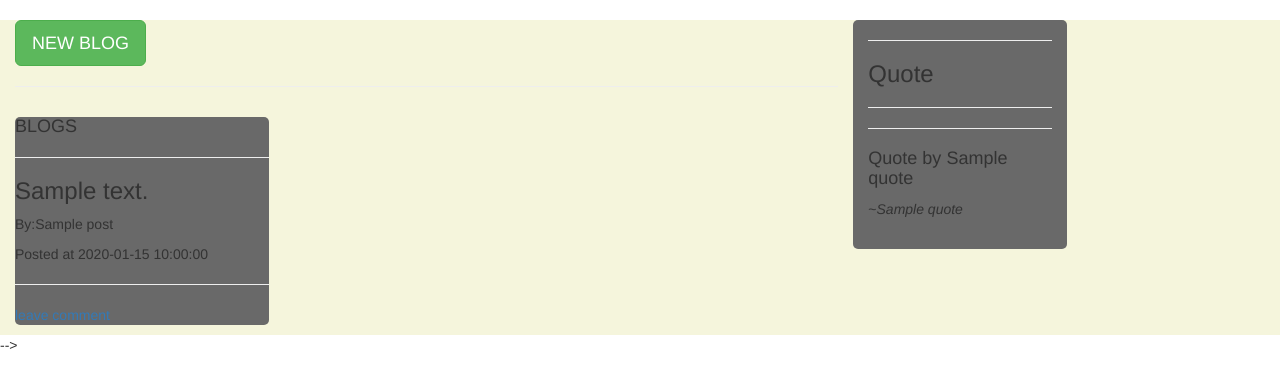
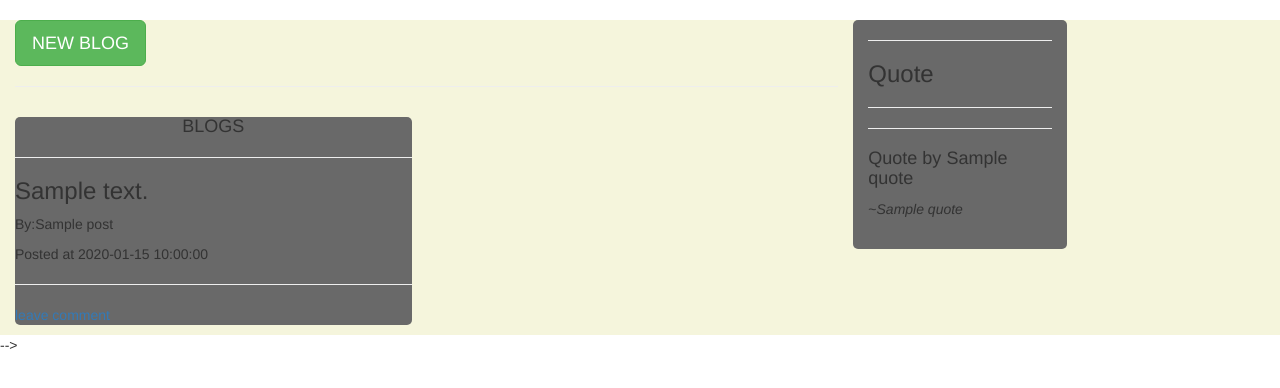
Before and after one commit to kenmutuma001/BLOG, a Flask app: template app/templates/index.html in a window 1280 px wide. Shown: the part 135-523 px from the top of the page. Run offline with Flask 2, Linux system fonts and the light colour scheme; the template is opened without the code that fills it: most values are stand-ins (such as "Sample title", 1, 10 or a date in 2020); data that the repository does not hold is empty; parts of the project's set-up code (start-up, migrations or seed data) failed here and were passed over; some libraries are stand-ins or nearby versions.

Commit message:
create the views

```diff
--- a/app/templates/index.html
+++ b/app/templates/index.html
@@ -22,11 +22,14 @@
             </div>
 
             <div class="row">
-                <div class="col-md-4">
+                <div class="col-md-6">
 
                     {% for blog in index %}
                     <div class="card-three" style="background-color:dimgray;border-radius: 5px;">
-                        <h4>BLOGS</h4>
+                        <div style="text-align:center;">
+                            <h4>BLOGS</h4>
+                        </div>
+
                         <hr>
                         <h3>{{blog.body}}</h3>
                         <p>By:{{blog.post}}</p>
```
